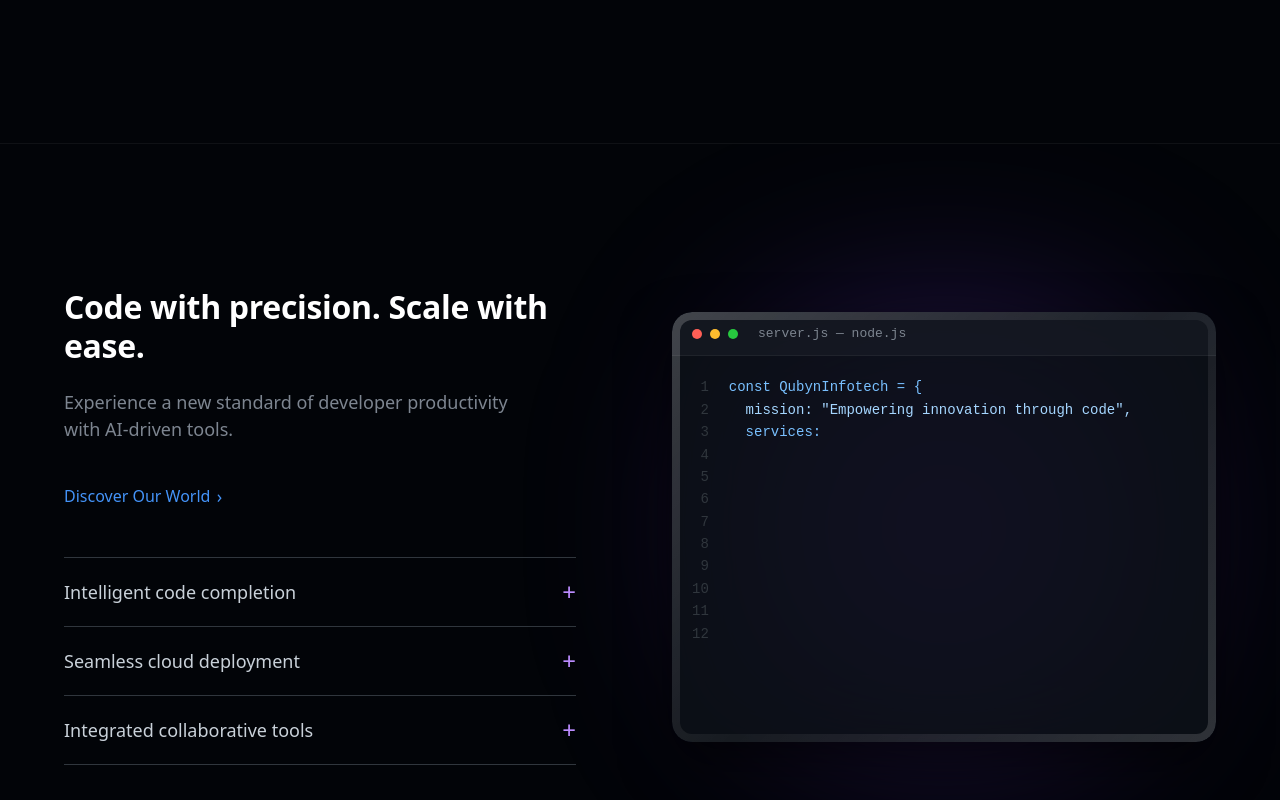
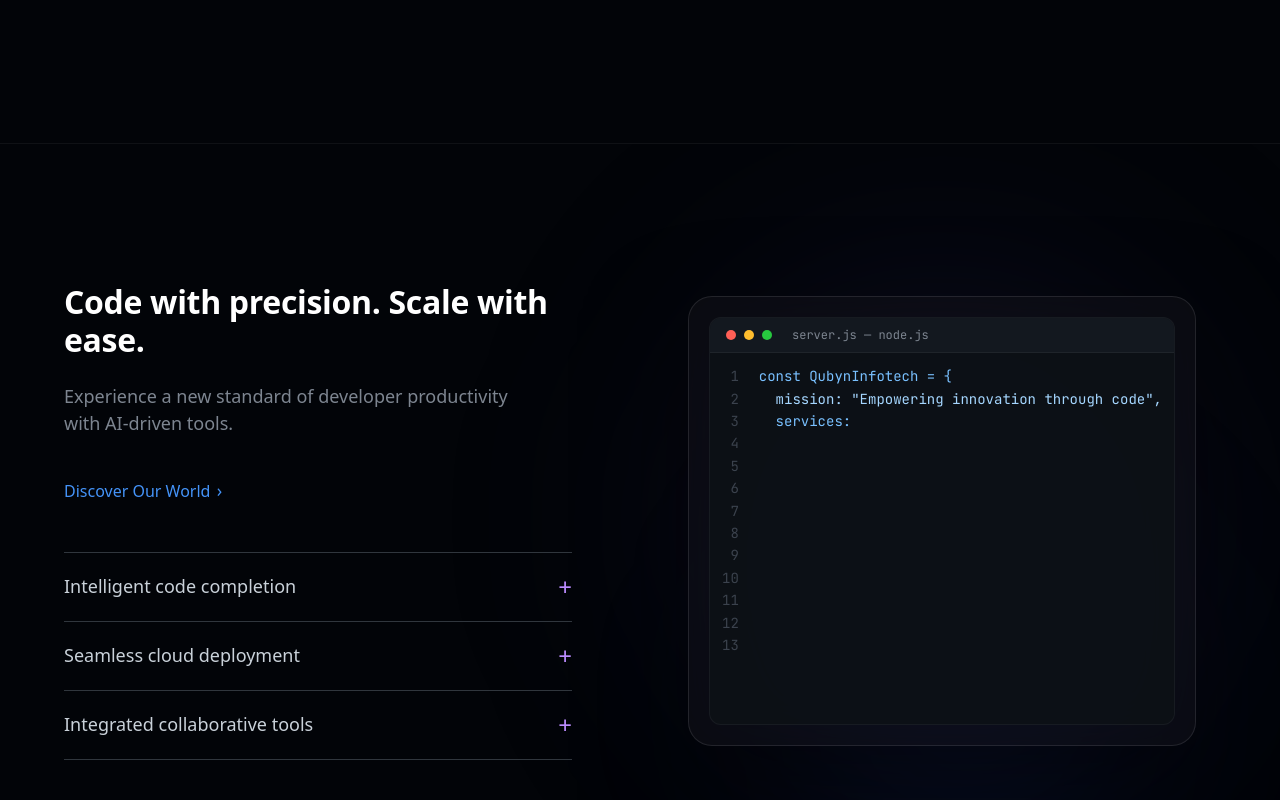
Before and after one commit to shaanid/qubyn-infotech, a Nuxt app: page / in a window 1280 px wide. Shown: the part 1700-2500 px from the top of the page. Built offline with nearby package versions, Linux system fonts and the light colour scheme.

Commit message:
feat: design

```diff
--- a/app/components/DiscoverUs.vue
+++ b/app/components/DiscoverUs.vue
@@ -49,7 +49,7 @@
   overflow: hidden;
   display: flex;
   justify-content: center;
-  padding: 80px 0;
+  padding: 40px 0;
   border-top: 1px solid rgba(255, 255, 255, 0.05);
 }
 
@@ -60,7 +60,7 @@
   align-items: center;
   max-width: 1300px;
   width: 100%;
-  padding: 4rem 4rem;
+  padding: 2rem 4rem;
   z-index: 1;
 }
 
--- a/app/components/Terminal.vue
+++ b/app/components/Terminal.vue
@@ -53,10 +53,10 @@
 <template>
   <div class="workflow-wrapper">
     <div class="glow-outer"></div>
+    <div class="glow-secondary"></div>
+
     <div class="workflow-panel">
-      <div class="glass-border"></div>
-
-      <!-- HEADER -->
+      <div class="editor-container">
         <div class="panel-header">
           <div class="window-controls">
             <span class="dot red"></span>
@@ -66,10 +66,9 @@
           <span class="file-name">server.js — node.js</span>
         </div>
 
-      <!-- CODE CONTENT -->
         <div class="code-editor">
           <div class="line-numbers">
-          <div v-for="n in 12" :key="n" class="ln">{{ n }}</div>
+            <div v-for="n in 13" :key="n" class="ln">{{ n }}</div>
           </div>
           <div class="code-content">
             <div
@@ -78,14 +77,7 @@
               class="code-line"
             >
               <span :style="{ color: line.color }">{{ line.text }}</span>
-            <span
-              v-if="
-                index === currentLineIndex &&
-                currentCharIndex < codeLines[currentLineIndex].text.length
-              "
-              class="cursor"
-              >|</span
-            >
+              <span v-if="index === currentLineIndex" class="cursor">|</span>
             </div>
             <div v-if="currentLineIndex >= codeLines.length" class="code-line">
               <span class="cursor">|</span>
@@ -94,84 +86,131 @@
         </div>
       </div>
     </div>
+  </div>
 </template>
 
 <style scoped>
+@import url("https://fonts.googleapis.com/css2?family=Inter:wght@400;500;600&family=JetBrains+Mono&display=swap");
+
 .workflow-wrapper {
   position: relative;
   display: flex;
   justify-content: center;
   align-items: center;
-  z-index: 1;
+  padding: 80px 20px;
   width: 100%;
 }
 
 .glow-outer {
   position: absolute;
+  width: 800px;
+  height: 800px;
+  background: radial-gradient(
+    circle at center,
+    rgba(139, 92, 246, 0.2) 0%,
+    rgba(37, 38, 94, 0.1) 40%,
+    transparent 70%
+  );
+  filter: blur(80px);
+  z-index: 0;
   top: 50%;
   left: 50%;
   transform: translate(-50%, -50%);
-  width: 100%;
-  max-width: 700px;
-  aspect-ratio: 1;
+}
+
+.glow-secondary {
+  position: absolute;
+  width: 600px;
+  height: 600px;
   background: radial-gradient(
     circle at center,
-    rgba(147, 51, 234, 0.5) 0%,
-    rgba(139, 92, 246, 0.3) 25%,
-    rgba(124, 58, 237, 0.2) 45%,
-    rgba(109, 40, 217, 0.1) 65%,
-    transparent 85%
+    rgba(29, 78, 216, 0.15) 0%,
+    transparent 60%
   );
-  filter: blur(80px);
-  pointer-events: none;
+  filter: blur(100px);
   z-index: 0;
+  top: 30%;
+  right: -10%;
 }
 
+/* Glass Background Panel */
 .workflow-panel {
   position: relative;
+  z-index: 1;
   width: 100%;
-  max-width: 630px;
-  height: 430px;
-  background: rgba(13, 17, 23, 0.9);
-  backdrop-filter: blur(40px) saturate(200%);
-  -webkit-backdrop-filter: blur(40px) saturate(200%);
-  border-radius: 20px;
-  overflow: hidden;
-  box-shadow: 0 20px 50px rgba(0, 0, 0, 0.6);
-  z-index: 1;
-  transition: all 0.3s ease;
+  max-width: 600px;
+  height: 450px;
+  display: flex;
+  flex-direction: column;
+  background: rgba(15, 15, 20, 0.7);
+  backdrop-filter: blur(30px) saturate(160%);
+  -webkit-backdrop-filter: blur(30px) saturate(160%);
+  border-radius: 24px;
+  padding: 20px;
+  border: 1px solid rgba(255, 255, 255, 0.1);
+  box-shadow: 0 40px 100px rgba(0, 0, 0, 0.5);
 }
 
-.glass-border {
-  position: absolute;
-  top: 0;
-  left: 0;
-  right: 0;
-  bottom: 0;
-  border-radius: 20px;
-  padding: 8px;
-  background: linear-gradient(
-    135deg,
-    rgba(255, 255, 255, 0.2) 0%,
-    rgba(255, 255, 255, 0.05) 50%,
-    rgba(255, 255, 255, 0.15) 100%
-  );
-  -webkit-mask:
-    linear-gradient(#fff 0 0) content-box,
-    linear-gradient(#fff 0 0);
-  mask:
-    linear-gradient(#fff 0 0) content-box,
-    linear-gradient(#fff 0 0);
-  -webkit-mask-composite: xor;
-  mask-composite: exclude;
-  pointer-events: none;
-  z-index: 2;
+/* Bot Identity Styling */
+.bot-header {
+  margin-bottom: 24px;
+  font-family: "Inter", sans-serif;
+}
+
+.bot-identity {
+  display: flex;
+  align-items: center;
+  gap: 10px;
+  margin-bottom: 10px;
+}
+
+.bot-icon {
+  background: #312e81;
+  width: 32px;
+  height: 32px;
+  display: flex;
+  align-items: center;
+  justify-content: center;
+  border-radius: 8px;
+}
+
+.bot-name {
+  color: #fff;
+  font-weight: 500;
+  font-size: 15px;
+}
+
+.bot-tag {
+  background: rgba(255, 255, 255, 0.1);
+  font-size: 11px;
+  padding: 2px 6px;
+  border-radius: 4px;
+  color: #a1a1aa;
+  margin-left: 6px;
+  border: 1px solid rgba(255, 255, 255, 0.05);
+}
+
+.bot-desc {
+  color: #9494a3;
+  font-size: 14px;
+  line-height: 1.6;
+}
+
+/* Your Original Editor Design */
+.editor-container {
+  background: rgba(13, 17, 23, 0.9);
+  border-radius: 12px;
+  overflow: hidden;
+  border: 1px solid rgba(255, 255, 255, 0.05);
+  flex: 1;
+  display: flex;
+  flex-direction: column;
 }
 
 .panel-header {
   display: flex;
   align-items: center;
-  padding: 12px 20px;
+  padding: 8px 16px;
   background: rgba(30, 36, 47, 0.4);
   border-bottom: 1px solid rgba(255, 255, 255, 0.05);
 }
@@ -180,113 +219,71 @@
   display: flex;
   gap: 8px;
 }
-
 .dot {
   width: 10px;
   height: 10px;
   border-radius: 50%;
 }
-
-.red { background: #ff5f56; }
-.yellow { background: #ffbd2e; }
-.green { background: #27c93f; }
+.red {
+  background: #ff5f56;
+}
+.yellow {
+  background: #ffbd2e;
+}
+.green {
+  background: #27c93f;
+}
 
 .file-name {
   margin-left: 20px;
-  font-size: 13px;
+  font-size: 12px;
   color: #7d8590;
   font-family: "JetBrains Mono", monospace;
 }
 
 .code-editor {
   display: flex;
-  padding: 20px;
-  font-family: "JetBrains Mono", "Fira Code", monospace;
+  padding: 12px;
+  font-family: "JetBrains Mono", monospace;
   font-size: 14px;
   line-height: 1.6;
+  flex: 1;
+  overflow-y: auto;
 }
 
 .line-numbers {
   text-align: right;
   padding-right: 20px;
-  color: #30363d;
+  color: #3b424d;
   user-select: none;
 }
 
 .code-content {
   flex: 1;
 }
-
 .code-line {
   white-space: pre;
 }
-
 .cursor {
   color: #bc8cff;
   animation: blink 1s step-end infinite;
 }
 
-@media (max-width: 768px) {
-  .workflow-panel {
-    height: 320px;
-    border-radius: 12px;
-  }
-
-  .glass-border {
-    border-radius: 12px;
-    padding: 6px;
-  }
-
-  .code-editor {
-    padding: 15px;
-    font-size: 12px;
-  }
-
-  .line-numbers {
-    padding-right: 15px;
-  }
-
-  .panel-header {
-    padding: 10px 15px;
-  }
-
-  .file-name {
-    margin-left: 15px;
-    font-size: 11px;
-  }
-}
-
-@media (max-width: 480px) {
-  .workflow-panel {
-    height: 280px;
-  }
-
-  .code-editor {
-    padding: 10px;
-    font-size: 11px;
-  }
-
-  .line-numbers {
-    display: none;
-  }
-
-  .window-controls {
-    gap: 6px;
-  }
-
-  .dot {
-    width: 8px;
-    height: 8px;
-  }
-}
-
 @keyframes blink {
-  from,
-  to {
-    opacity: 1;
-  }
   50% {
     opacity: 0;
   }
 }
+
+@media (max-width: 600px) {
+  .workflow-panel {
+    padding: 16px;
+  }
+  .line-numbers {
+    display: none;
+  }
+  .code-editor {
+    font-size: 12px;
+  }
+}
 </style>
```
Lines whose indentation alone changed are shown as unchanged.
